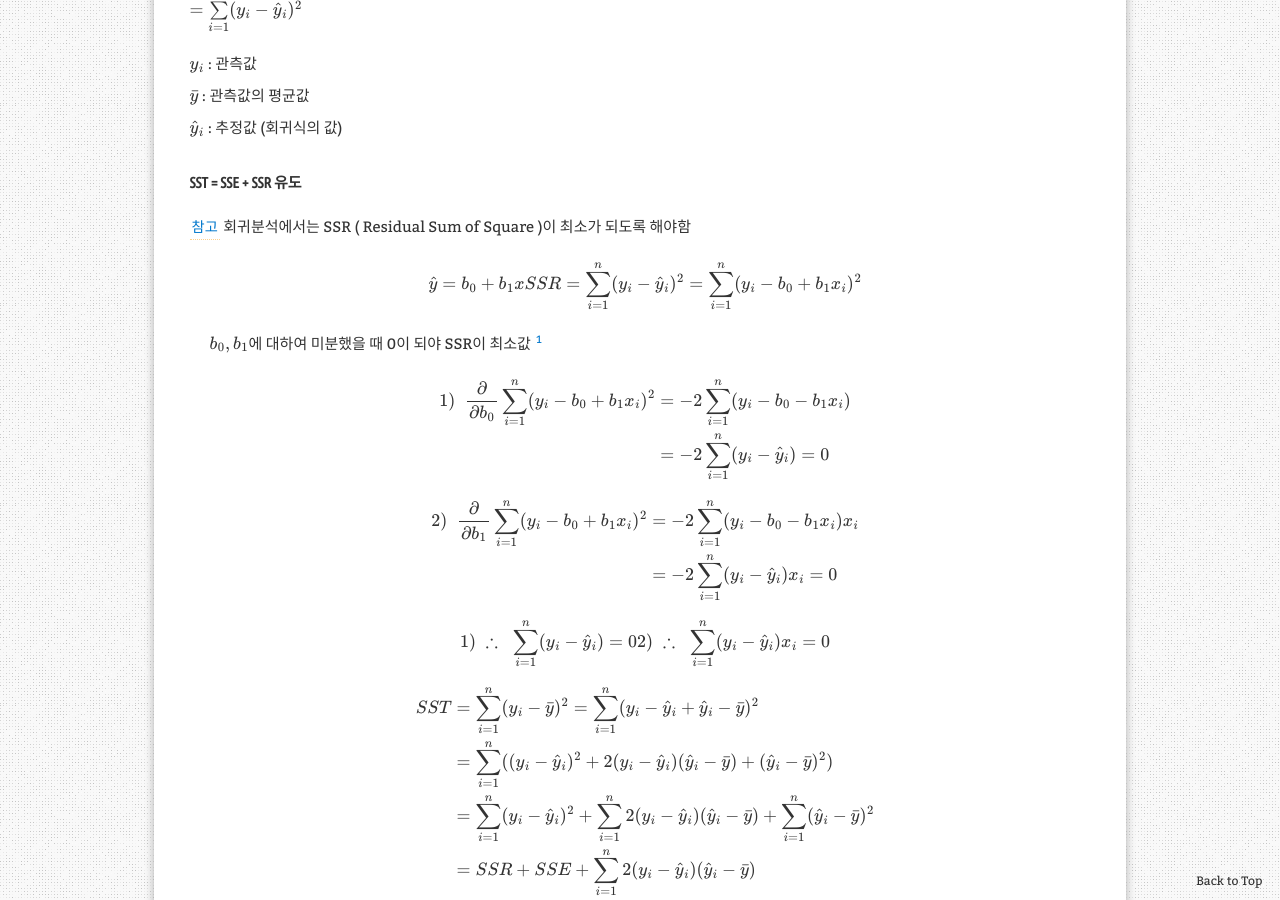
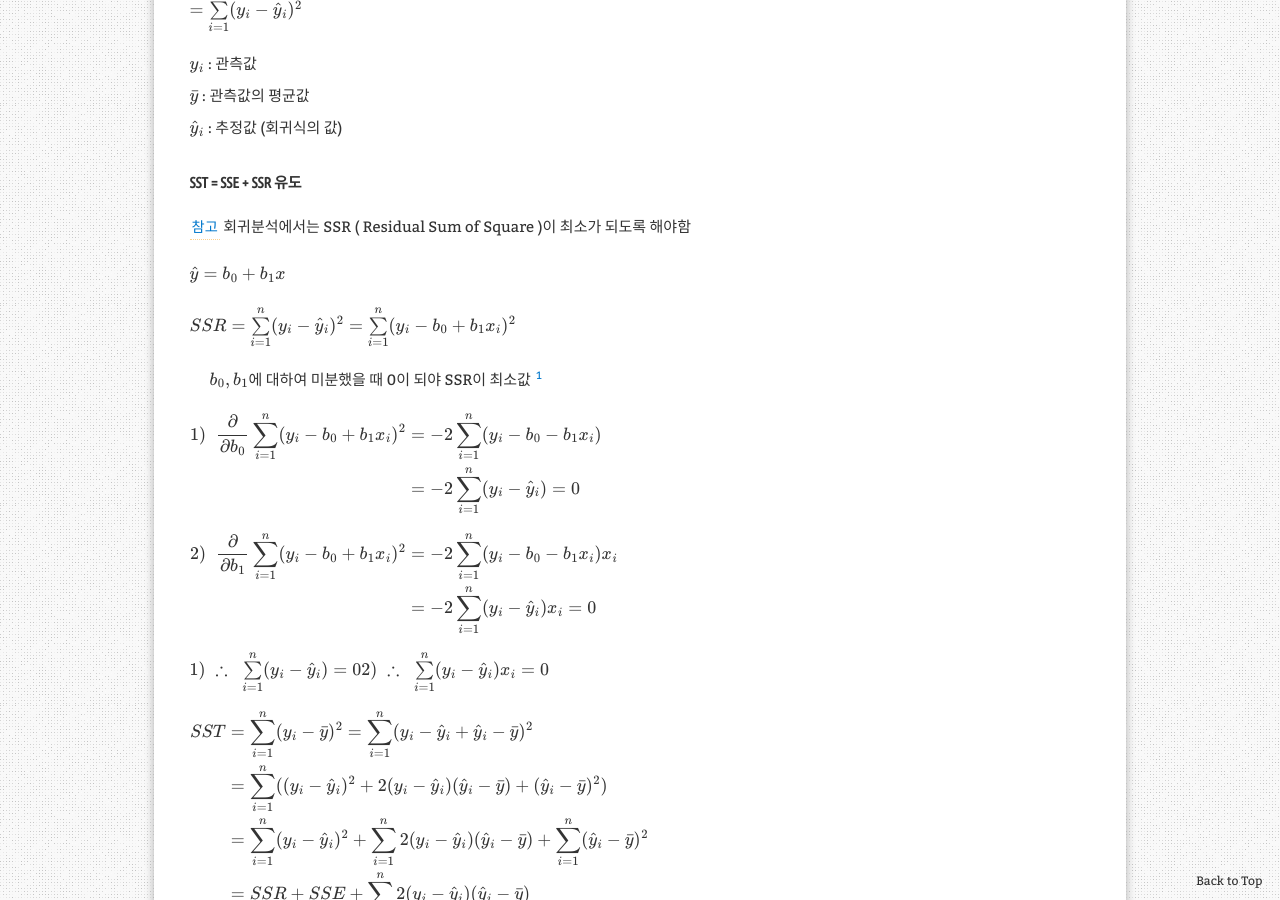
Before and after one commit to aristohyun/aristohyun.github.io, a Jekyll site: the page built from _posts/2021-06-25-Linear-Regression.md, in a window 1280 px wide and 900 px high, scrolled down 2295 px. Built offline with Jekyll 4.4.1, drawn with Linux system fonts in a browser that asks for light colours; formulas are drawn with MathJax 3; comment, search, counter and statistics services are not loaded.

Commit message:
Update 2021-06-25-Linear-Regression.md

```diff
--- a/_posts/2021-06-25-Linear-Regression.md
+++ b/_posts/2021-06-25-Linear-Regression.md
@@ -72,38 +72,40 @@ $\hat{y}_ i$ : 추정값 (회귀식의 값)
 [참고](https://datalabbit.tistory.com/51){:target="_ blank"}
 회귀분석에서는 SSR ( Residual Sum of Square )이 최소가 되도록 해야함
 
-@ \hat{y} = b_0 + b_1 x \\\
-SSR = \sum\limits_ {i=1}^{n}(y_ i - \hat{y}_ i)^2 = \sum\limits_ {i=1}^{n}(y_ i - b_0 + b_1 x_ i)^2 @
+$ \hat{y} = b_0 + b_1 x $
+
+$ SSR = \sum\limits_ {i=1}^{n}(y_ i - \hat{y}_ i)^2 = \sum\limits_ {i=1}^{n}(y_ i - b_0 + b_1 x_ i)^2 $
 
 $ \;\;\;\; b_ 0, b_ 1 $에 대하여 미분했을 때 0이 되야 SSR이 최소값 [^1]
-@ \begin{align\*}
+
+$ \begin{align\*}
 1) \;\; \frac{\partial }{\partial b_ 0} \sum\limits_ {i=1}^{n}(y_ i - b_0 + b_1 x_ i)^2 &= -2 \sum\limits_ {i=1}^{n} (y_ i - b_0 - b_1 x_ i) \\\
-&= -2 \sum\limits_ {i=1}^{n} (y_ i - \hat{y}_ i) = 0 \end{align\*} @
+&= -2 \sum\limits_ {i=1}^{n} (y_ i - \hat{y}_ i) = 0 \end{align\*} $
 
-@ \begin{align\*}
+$ \begin{align\*}
 2) \;\; \frac{\partial }{\partial b_ 1} \sum\limits_ {i=1}^{n}(y_ i - b_0 + b_1 x_ i)^2 &= -2 \sum\limits_ {i=1}^{n} (y_ i - b_0 - b_1 x_ i) x_ i  \\\
-&= -2 \sum\limits_ {i=1}^{n} (y_ i - \hat{y}_ i) x_ i = 0  \end{align\*} @
+&= -2 \sum\limits_ {i=1}^{n} (y_ i - \hat{y}_ i) x_ i = 0  \end{align\*} $
 
-@1) \; \therefore \;\; \sum\limits_ {i=1}^{n} (y_ i - \hat{y}_ i) = 0 \\\
-2) \; \therefore \;\; \sum\limits_ {i=1}^{n} (y_ i - \hat{y}_ i) x_ i = 0 @
+$ 1) \; \therefore \;\; \sum\limits_ {i=1}^{n} (y_ i - \hat{y}_ i) = 0 \\\
+2) \; \therefore \;\; \sum\limits_ {i=1}^{n} (y_ i - \hat{y}_ i) x_ i = 0 $
 
-@ \begin{align\*}
+$ \begin{align\*}
 SST &= \sum\limits_{i=1}^{n}(y_ i - \bar{y})^{2} = \sum\limits_{i=1}^{n}(y_ i - \hat{y}_ {i} + \hat{y}_ i - \bar{y})^2 \\\
 &= \sum\limits_{i=1}^{n}((y_ i - \hat{y}_ {i})^2 + 2(y_ i - \hat{y}_ {i})(\hat{y}_ {i} - \bar{y}) +(\hat{y}_ {i} - \bar{y})^2) \\\
 &= \sum\limits_{i=1}^{n}(y_ i - \hat{y}_ {i})^2  +  \sum\limits_ {i=1}^{n}2(y_ i - \hat{y}_ i)(\hat{y}_ {i} - \bar{y})  +  \sum\limits_ {i=1}^{n}(\hat{y}_ {i} - \bar{y})^2 \\\
 &= SSR + SSE + \sum\limits_ {i=1}^{n}2(y_ i - \hat{y}_ i)(\hat{y}_ i - \bar{y})
-\end{align\*}@
+\end{align\*}$
 
-@ \begin{align\*}
+$ \begin{align\*}
 \sum\limits_ {i=1}^{n}2(y_ i - \hat{y}_ i)(\hat{y}_ i - \bar{y}) &= \sum\limits_{i=1}^{n}2((y_ i - \hat{y}_ i) \hat{y}_ i - (y_ i - \hat{y}_ i) \bar{y}) \\\
 &= 2 \sum\limits_ {i=1}^{n} (y_ i - \hat{y}_ i)\hat{y}_ i - 2 \sum\limits_{i=1}^{n} (y_ i - \hat{y}_ i) \bar{y} \\\
 &= 2 \sum\limits_ {i=1}^{n} (y_ i - \hat{y}_ i)(b_0 + b_1 x_ i) - 2\bar{y} \sum\limits_{i=1}^{n} (y_ i - \hat{y}_ i) \\\
 &= 2 b_0 \sum\limits_ {i=1}^{n} (y_ i - \hat{y}_ i) + 2 b_1 \sum\limits_ {i=1}^{n} (y_ i - \hat{y}_ i) x_ i - 2\bar{y} \sum\limits_{i=1}^{n} (y_ i - \hat{y}_ i) \\\
-&= \; 0 \end{align\*}@
+&= \; 0 \end{align\*}$
 
-@\therefore \;\; \sum\limits_ {i=1}^{n}2(y_ i - \hat{y}_ i)(\hat{y}_ i - \bar{y}) = 0 @
+$\therefore \;\; \sum\limits_ {i=1}^{n}2(y_ i - \hat{y}_ i)(\hat{y}_ i - \bar{y}) = 0 $
 
-@\therefore \;\; SST = SSE + SSR @
+$\therefore \;\; SST = SSE + SSR $
 
 
 #### SST = SSR + SSE 일반화
```
